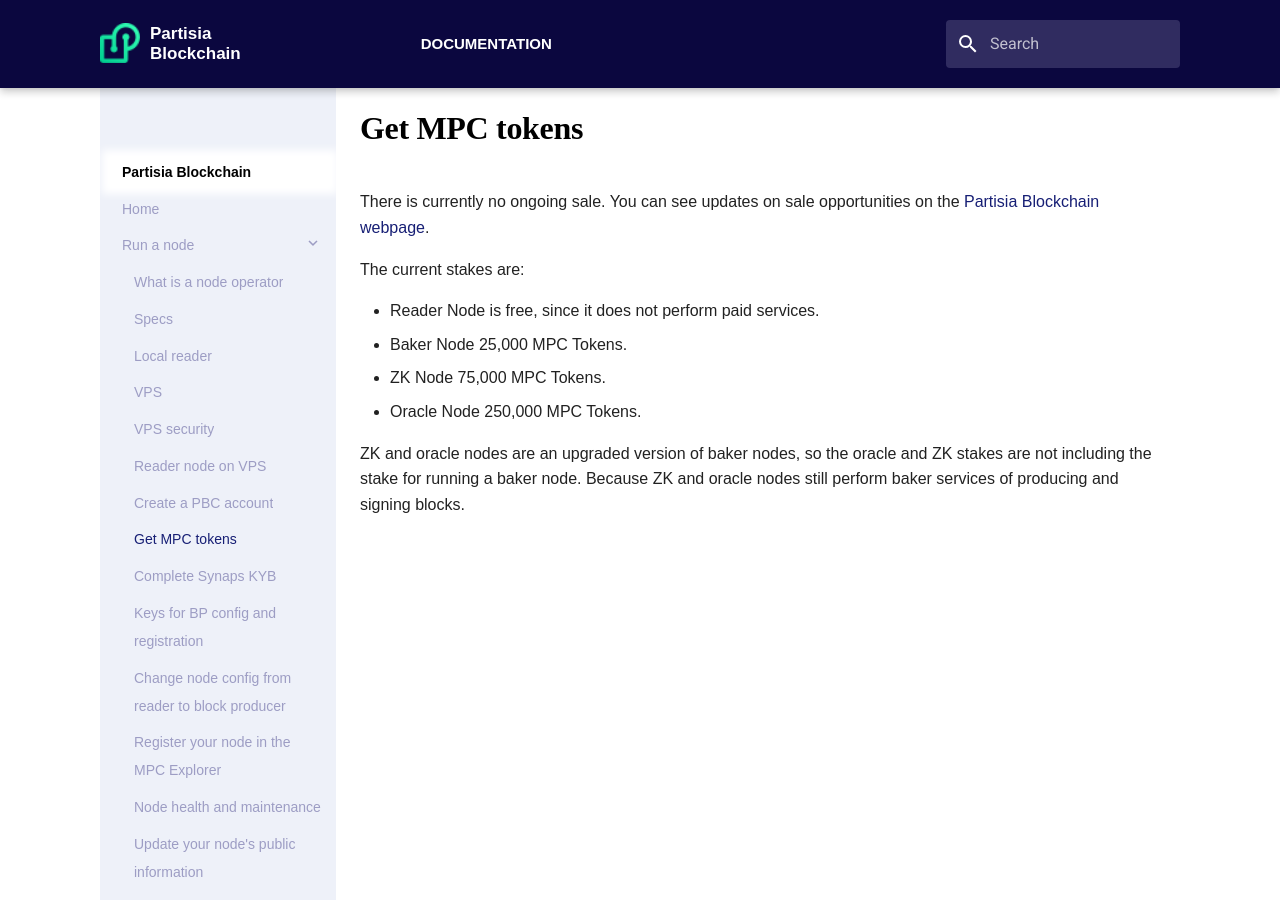
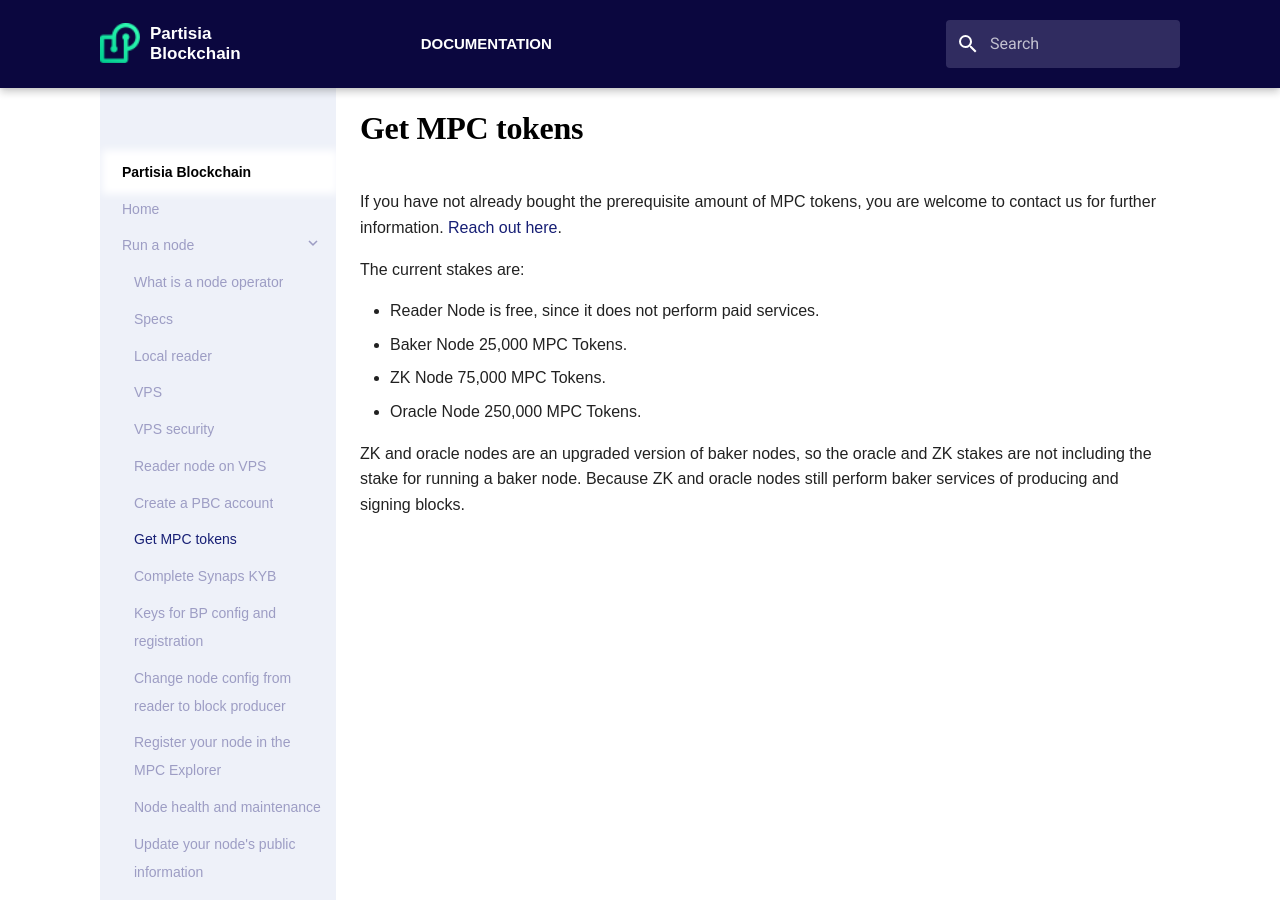
Before and after one commit to 0xSero/partisia-docs, an MkDocs documentation site: the page built from docs/operator-7-get-mpc-tokens.md, in a window 1280 px wide and 900 px high. Built offline with MkDocs 1.6.1 and Material for MkDocs 9.7.7, drawn with Linux system fonts in a browser that asks for light colours; some web fonts are replaced; a script that is not in the unit is left out.

Commit message:
Diplomacy

```diff
--- a/docs/operator-7-get-mpc-tokens.md
+++ b/docs/operator-7-get-mpc-tokens.md
@@ -1,6 +1,6 @@
 # Get MPC tokens
 
-There is currently no ongoing sale. You can see updates on sale opportunities on the [Partisia Blockchain webpage](https://partisiablockchain.com/).
+If you have not already bought the prerequisite amount of MPC tokens, you are welcome to contact us for further information. [Reach out here](https://kyc.partisiablockchain.com/).
 
 The current stakes are:
 
```
